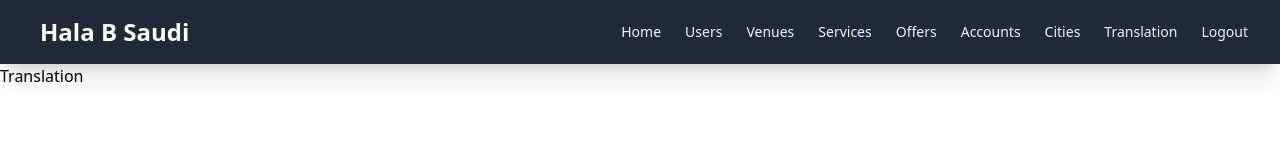
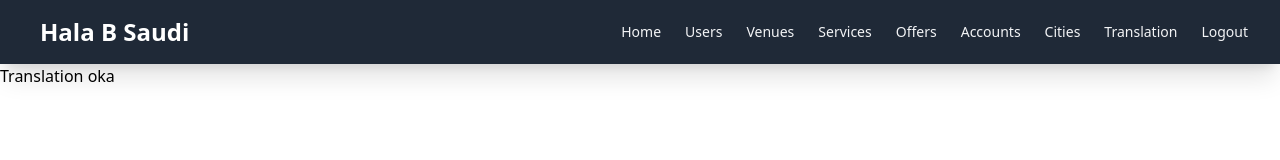
Before and after one commit to AshrafSarfraz/HalabSaudi_Backend, a React (Vite) app: page /translation in a window 1280 px wide. Shown: the top 160 px of the page. Built offline with nearby package versions, Linux system fonts and the light colour scheme; no server answers; sample sign-in values are in the browser's storage.

Commit message:
Oka aDDED

```diff
--- a/src/pages/translation/Translation.tsx
+++ b/src/pages/translation/Translation.tsx
@@ -5,7 +5,7 @@ const Translation = () => {
     return (
         <Layout>
        <div>
-            Translation
+            Translation oka
         </div>
         </Layout>
     );
```
